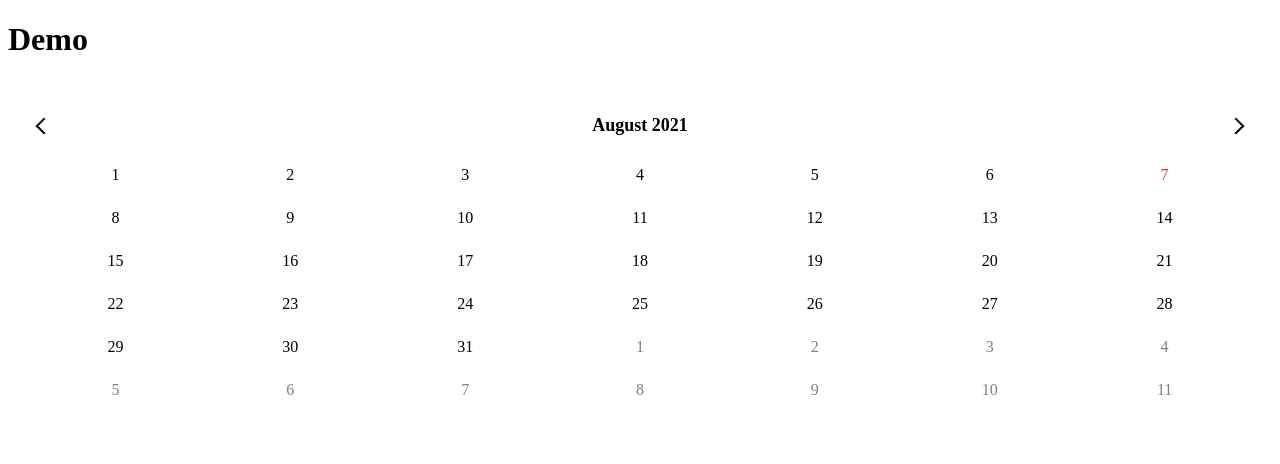
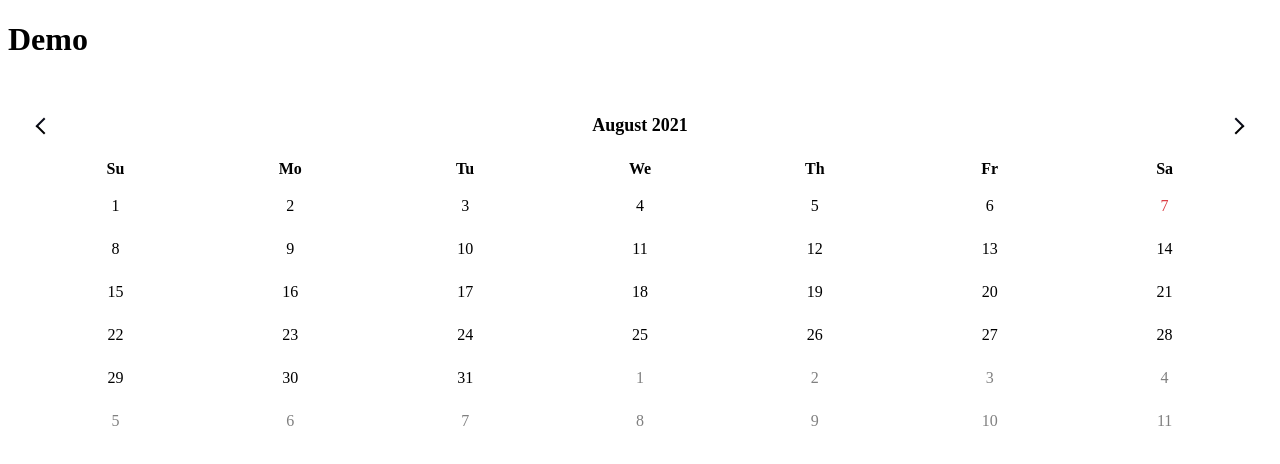
Before and after one commit to owlran/vue-calendar, a Vue app: page / in a window 1280 px wide. Shown: the top 464 px of the page. Built offline with nearby package versions, Linux system fonts and the light colour scheme.

Commit message:
feat: add dayNames

```diff
--- /dev/null
+++ b/src/components/VueCalendar/VueCalendarDayNames.vue
@@ -0,0 +1,31 @@
+<template lang="pug">
+  .VueCalendarDayNames
+    span.VueCalendarDayNames__dayName(
+      v-for="(dayName, dayNameIndex) in configs.dayNames"
+    ) {{ dayName }}
+</template>
+
+<script>
+export default {
+  props: {
+    configs: {
+      type: Object,
+    },
+  },
+};
+</script>
+<style lang="scss" scoped>
+.VueCalendarDayNames {
+  display: flex;
+  &__dayName {
+    font-weight: 700;
+    padding: 5px;
+    position: relative;
+    width: 100%;
+    display: flex;
+    margin-top: 3px;
+    justify-content: center;
+
+  }
+}
+</style>
--- a/src/components/VueCalendar/index.vue
+++ b/src/components/VueCalendar/index.vue
@@ -4,6 +4,7 @@
       :title="calendar.title"
     )
     .VueCalendar__content
+      VueClendarDayNames(:configs="configs")
       VueCalendarWeek(
         v-for="(week, weekIndex) in calendar.weeks"
         :key="weekIndex"
@@ -14,6 +15,7 @@
 
 <script>
 import calendarModel from '@/js/models/calendarModel';
+import VueClendarDayNames from '@/components/VueCalendar/VueCalendarDayNames.vue';
 import VueCalendarHeader from './VueCalendarHeader.vue';
 import VueCalendarWeek from './VueCalendarWeek.vue';
 import VueCalendarDay from './VueCalendarDay.vue';
@@ -25,12 +27,16 @@ export default {
       calendar: {
         weeks: [],
       },
+      configs: {
+        dayNames: ['Su', 'Mo', 'Tu', 'We', 'Th', 'Fr', 'Sa'],
+      },
     };
   },
   components: {
     VueCalendarHeader,
     VueCalendarWeek,
     VueCalendarDay,
+    VueClendarDayNames,
   },
   methods: {
     goPreMonth(date) {
```
